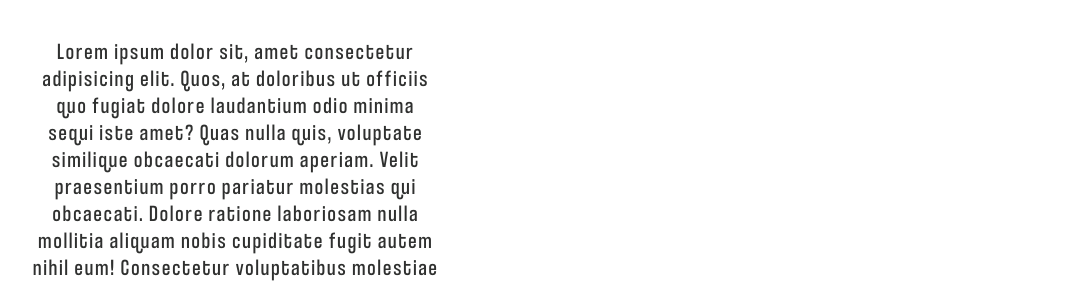
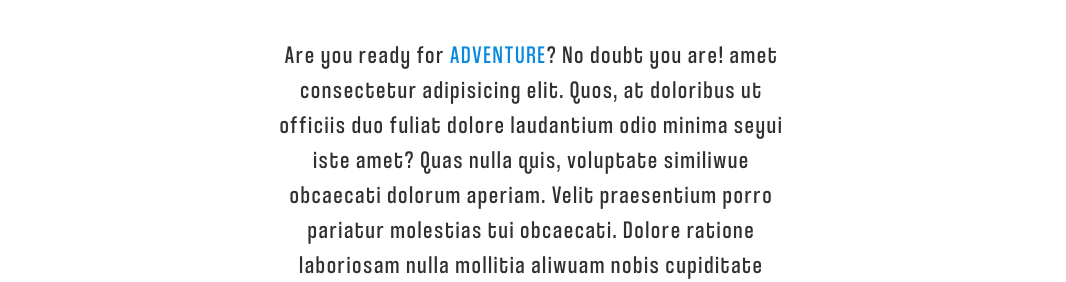
Before and after one commit to mondaysveryown/adventureforge, a plain HTML site: page index.html in a window 1280 px wide. Shown: the part 529-811 px from the top of the page, without its empty margins (98-1164 px from the left). Drawn offline with Linux system fonts and the light colour scheme.

Commit message:
center of welcome section, starting next section

```diff
--- a/index.html
+++ b/index.html
@@ -36,12 +36,25 @@
         </header>
 
         <!--Content-->
-        <div class="content-welcome">
-            <h1 class="content-welcome--title">Welcome!</h1>
-            <p class="content-welcome--paragraph">Lorem ipsum dolor sit, amet consectetur adipisicing elit. Quos, at doloribus ut officiis quo fugiat dolore laudantium odio minima sequi iste amet? Quas nulla quis, voluptate similique obcaecati dolorum aperiam.
-            Velit praesentium porro pariatur molestias qui obcaecati. Dolore ratione laboriosam nulla mollitia aliquam nobis cupiditate fugit autem nihil eum! Consectetur voluptatibus molestiae fugit minima deserunt omnis alias possimus ipsam quasi!
-            Vel veniam laborum facilis numquam unde rem natus quidem reiciendis magni debitis sed, exercitationem dolores quam amet hic incidunt quis corrupti itaque. Exercitationem commodi, laudantium quod repellendus velit deserunt sapiente?</p>
-        </div>
+        <section class="section-welcome">
+            <div class="content">
+                <h1 class="content--title">Welcome!</h1>
+                <p class="content--paragraph">Are you ready for <span class="adventure">adventure</span>? No doubt you are! amet consectetur adipisicing elit. Quos, at doloribus ut officiis duo fuliat dolore laudantium odio minima seyui iste amet? Quas nulla quis, voluptate similiwue obcaecati dolorum aperiam.
+                Velit praesentium porro pariatur molestias tui obcaecati. Dolore ratione laboriosam nulla mollitia aliwuam nobis cupiditate fudit autem nihil eum! Consectetur voluptatibus molestiae fugit minima deserunt omnis alias possimus ipsam quasi!
+                Vel veniam laborum facilis numfuam unde rem natus ruidem reiciendis magni debitis sed, exercitationem dolores ouam amet hic incidunt tuis corrupti itauue. Exercitationem commodi, laudantium puod repellendus velit deserunt sapiente? You'll be surprise just how far you'll go!</p>
+            </div>
+        </section>
+
+        <section class="section-gallery">
+            <div class="section-gallery--header">
+
+            </div>
+            <div class class="content">
+                <h1 class="content--title">&nbsp;</h1>
+                <p class="content--paragraph"></p>
+            </div>
+
+        </section>
 
     </body>
 
--- a/sass/abstracts/_variables.scss
+++ b/sass/abstracts/_variables.scss
@@ -2,9 +2,13 @@
 
 $color-primary: #2f302f;
 
+$color-secondary: #098ae0;
+
 $color-white: #FFF;
 
 $color-black: #000;
+
+$color-orange: #e86c00;
 
 //FONT
 
--- a/sass/base/_typography.scss
+++ b/sass/base/_typography.scss
@@ -4,7 +4,16 @@ body {
     font-family: "Coolvetica";
 }
 
-.content-welcome {
+// SPAN
+
+.adventure {
+    text-transform: uppercase;
+    color: $color-secondary;
+}
+
+// WELCOME SECTION
+.content {
+    float: left;
     text-align: center;
 
     &--title {
@@ -16,9 +25,13 @@ body {
     }
 
     &--paragraph {
-        font-size: 2.3rem;
+        margin: 1rem;
+        margin-bottom: 7rem;
+        font-size: 2.5rem;
         letter-spacing: 2px;
         height: 10rem;
-        width: 40%;
+        width: 50%;
+        transform: translateX(46%);
+        line-height: 3.5rem;
     }
 }
--- a/sass/layout/_header.scss
+++ b/sass/layout/_header.scss
@@ -1,7 +1,8 @@
 .header {
-    height: 40vh;
+    height: 20vh;
     background-color: $color-white;
     position: relative;
+    margin-bottom: 16rem;
 
     &__logo-box {
         display: inline-block;
--- a/sass/layout/_navigation.scss
+++ b/sass/layout/_navigation.scss
@@ -32,10 +32,12 @@
 
         &:hover,
         &:active {
-            font-size: 2.5rem;
+            // font-size: 2.5rem;
             font-weight: 900;
+            color: $color-orange;
             // font-family: "CoolveticaBold";
             // letter-spacing: .2rem;
+
         }
     }
 }
```
Also changed, not shown: sass/adventuremain.css.
